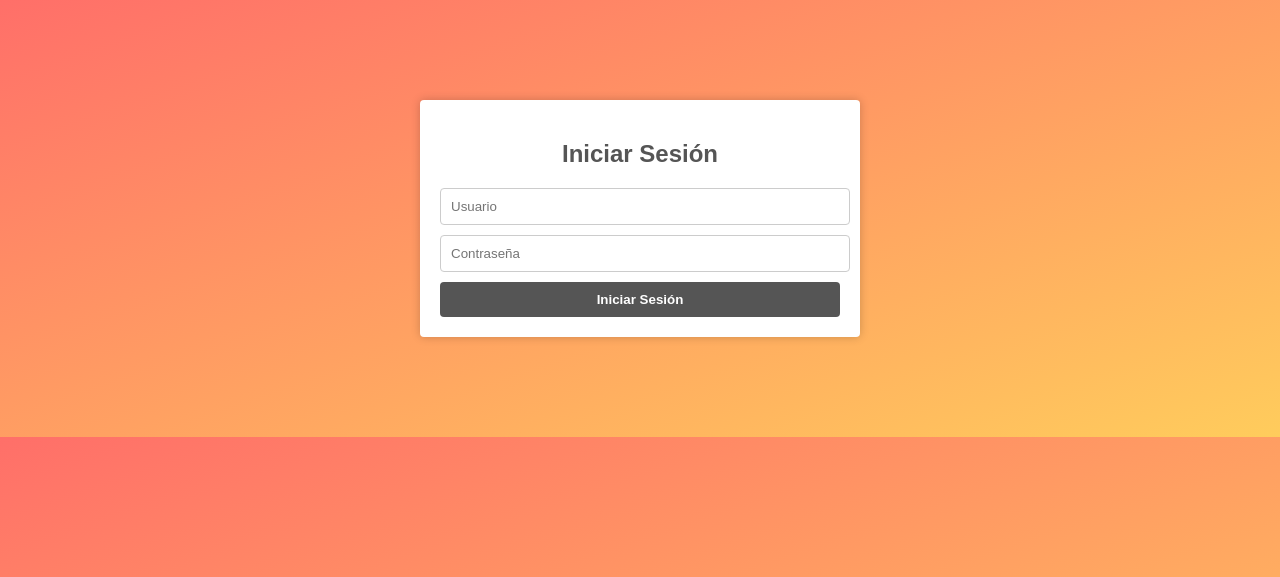
After one commit to Samashoas/-IPC2_V1S12023_ProyectoF2_3_202109705, a Django app: page /login/ in a window 1280 px wide. The commit adds this page. Shown: the top 577 px of the page. Run offline with Django 4.2, Linux system fonts and the light colour scheme.

Commit message:
Pestañas login

```diff
--- a/IPC2_F2/IPC2_F2/urls.py
+++ b/IPC2_F2/IPC2_F2/urls.py
@@ -21,15 +21,9 @@ from peliculas.views import*
 from salas.views import*
 from tarjetas.views import*
 from menu_principal.views import*
+from menu_principal.url import *
 
 urlpatterns = [
     path('', index, name="index"),
-    path('usuarios/', mostrar_usuario, name='mostrar_usuario'),
-    path('usuarios/cargar_xml', load_xml, name='load_xml'),
-    path('peliculas/', mostrar_peliculas, name='mostrar_peliculas'),
-    path('peliculas/cargar_xml', load_xmlP, name='load_xmlP'),
-    path('salas/', mostrar_salas, name='mostrar_salas'),
-    path('salas/cargar_xml', load_xmlS, name='load_xmlS'),
-    path('tarjetas/', mostrar_tarjeta, name='mostrar_tarjeta'),
-    path('tarjetas/cargar_xml', load_xmlT, name='load_xmlT'),
+    path('', include('menu_principal.url')),
 ]
--- /dev/null
+++ b/IPC2_F2/menu_principal/templates/menu_principal/login.html
@@ -0,0 +1,63 @@
+<!DOCTYPE html>
+<html>
+<head>
+    <title>Inicio de Sesión</title>
+    <style>
+        body {
+            margin: 0;
+            padding: 0;
+            font-family: Arial, sans-serif;
+            background: linear-gradient(to bottom right, #ff6f69, #ffcc5c);
+        }
+
+        .login-container {
+            width: 400px;
+            margin: 100px auto;
+            background-color: #fff;
+            border-radius: 4px;
+            padding: 20px;
+            box-shadow: 0px 0px 10px rgba(0, 0, 0, 0.2);
+        }
+
+        .login-container h2 {
+            text-align: center;
+            margin-bottom: 20px;
+            color: #555;
+        }
+
+        .login-container input[type="text"],
+        .login-container input[type="password"] {
+            width: 97%;
+            padding: 10px;
+            margin-bottom: 10px;
+            border-radius: 4px;
+            border: 1px solid #ccc;
+        }
+
+        .login-container button {
+            width: 100%;
+            padding: 10px;
+            border: none;
+            border-radius: 4px;
+            background-color: #555;
+            color: #fff;
+            font-weight: bold;
+            cursor: pointer;
+        }
+
+        .login-container button:hover {
+            background-color: #333;
+        }
+    </style>
+</head>
+<body>
+    <div class="login-container">
+        <h2>Iniciar Sesión</h2>
+        <form>
+            <input type="text" placeholder="Usuario">
+            <input type="password" placeholder="Contraseña">
+            <button type="submit">Iniciar Sesión</button>
+        </form>
+    </div>
+</body>
+</html>
--- a/IPC2_F2/menu_principal/templates/menu_principal/menu.html
+++ b/IPC2_F2/menu_principal/templates/menu_principal/menu.html
@@ -59,8 +59,8 @@
         <div class="logo">CinemaUSAC</div>
         <nav>
             <ul>
-                <li><a href="#">Iniciar Sesión</a></li>
-                <li><a href="#">Registrarse</a></li>
+                <li><a href="login">Iniciar Sesión</a></li>
+                <li><a href="usuarios">Registrarse</a></li>
             </ul>
         </nav>
     </header>
--- /dev/null
+++ b/IPC2_F2/menu_principal/url.py
@@ -0,0 +1,20 @@
+from django.contrib import admin
+from django.urls import path, include
+from usuarios.views import *
+from peliculas.views import*
+from salas.views import*
+from tarjetas.views import*
+from menu_principal.views import*
+
+urlpatterns = [
+    path('', index, name="index"),
+    path('login/', login, name='login'),
+    path('usuarios/', mostrar_usuario, name='mostrar_usuario'),
+    path('usuarios/cargar_xml', load_xml, name='load_xml'),
+    path('peliculas/', mostrar_peliculas, name='mostrar_peliculas'),
+    path('peliculas/cargar_xml', load_xmlP, name='load_xmlP'),
+    path('salas/', mostrar_salas, name='mostrar_salas'),
+    path('salas/cargar_xml', load_xmlS, name='load_xmlS'),
+    path('tarjetas/', mostrar_tarjeta, name='mostrar_tarjeta'),
+    path('tarjetas/cargar_xml', load_xmlT, name='load_xmlT'),
+]
--- a/IPC2_F2/menu_principal/views.py
+++ b/IPC2_F2/menu_principal/views.py
@@ -3,3 +3,6 @@ import requests
 
 def index(request):
     return render(request, 'menu_principal/menu.html')
+
+def login(request):
+    return render(request,'menu_principal/login.html')
```
Also changed, not shown: IPC2_F2/menu_principal/templates/menu_principal/menu_admin.html (added).
